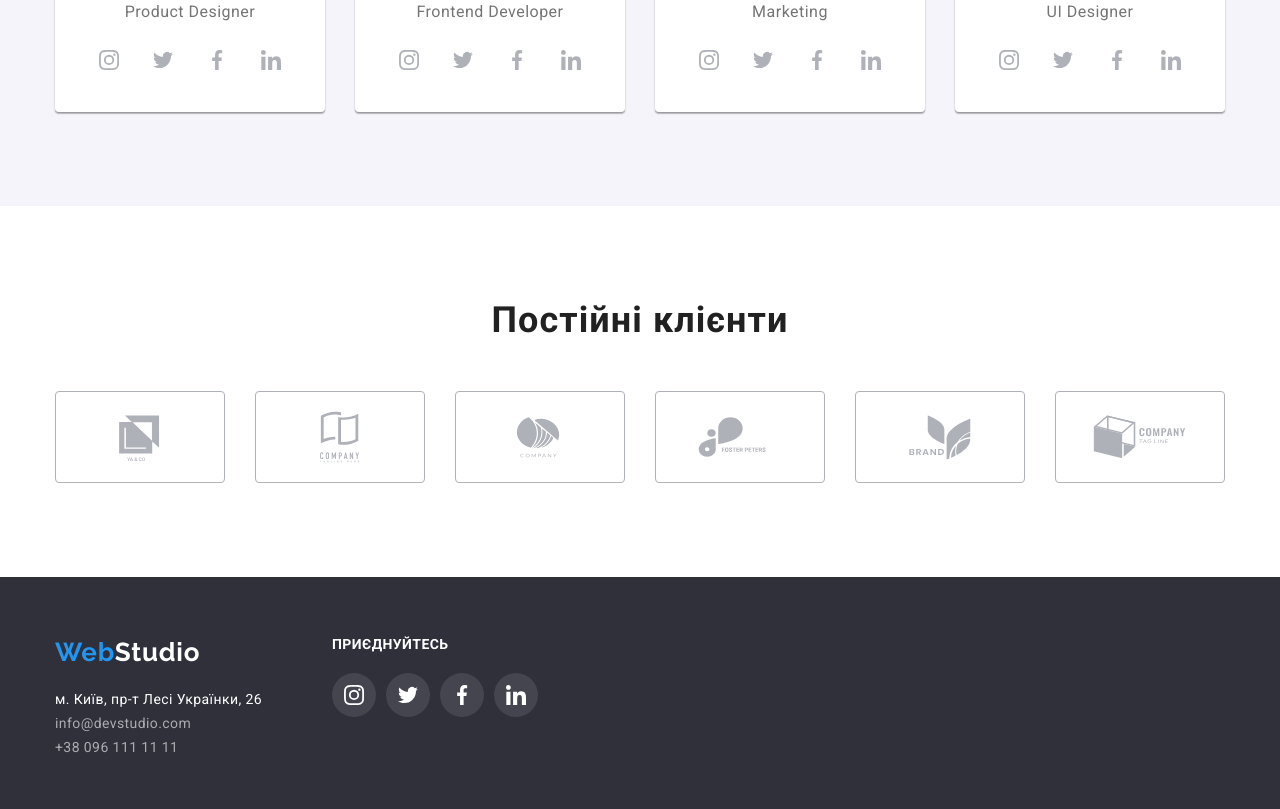
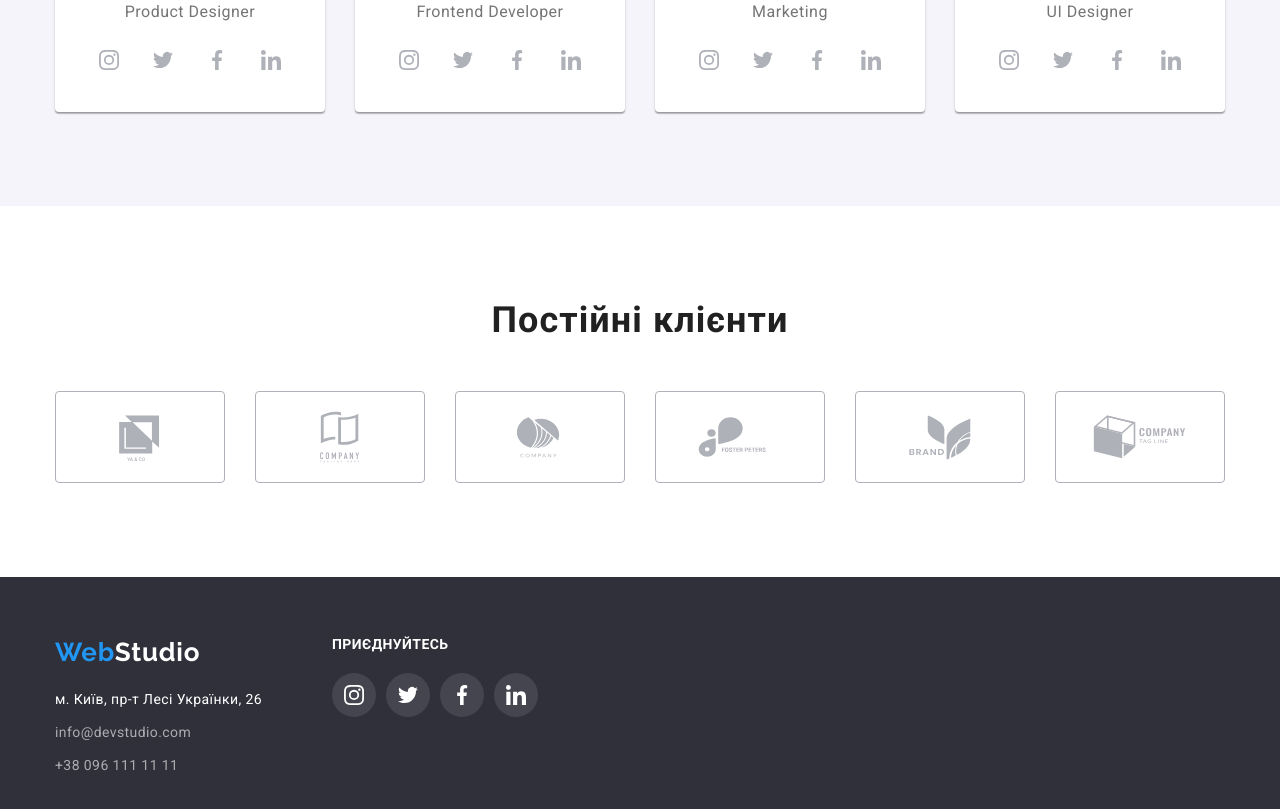
Before and after one commit to latikaann/goit-markup-hw-04, a plain HTML site: page index.html in a window 1280 px wide. Shown: the part 2102-2911 px from the top of the page. Drawn offline with nearby package versions, Linux system fonts and the light colour scheme.

Commit message:
1 ошибка найдена

```diff
--- a/css/styles.css
+++ b/css/styles.css
@@ -519,7 +519,7 @@ section {
 }
 
 
-.footer-adress-list .item + .item {
+.adress-list .item + .item {
    margin-top: 9px;
 }
 
```
